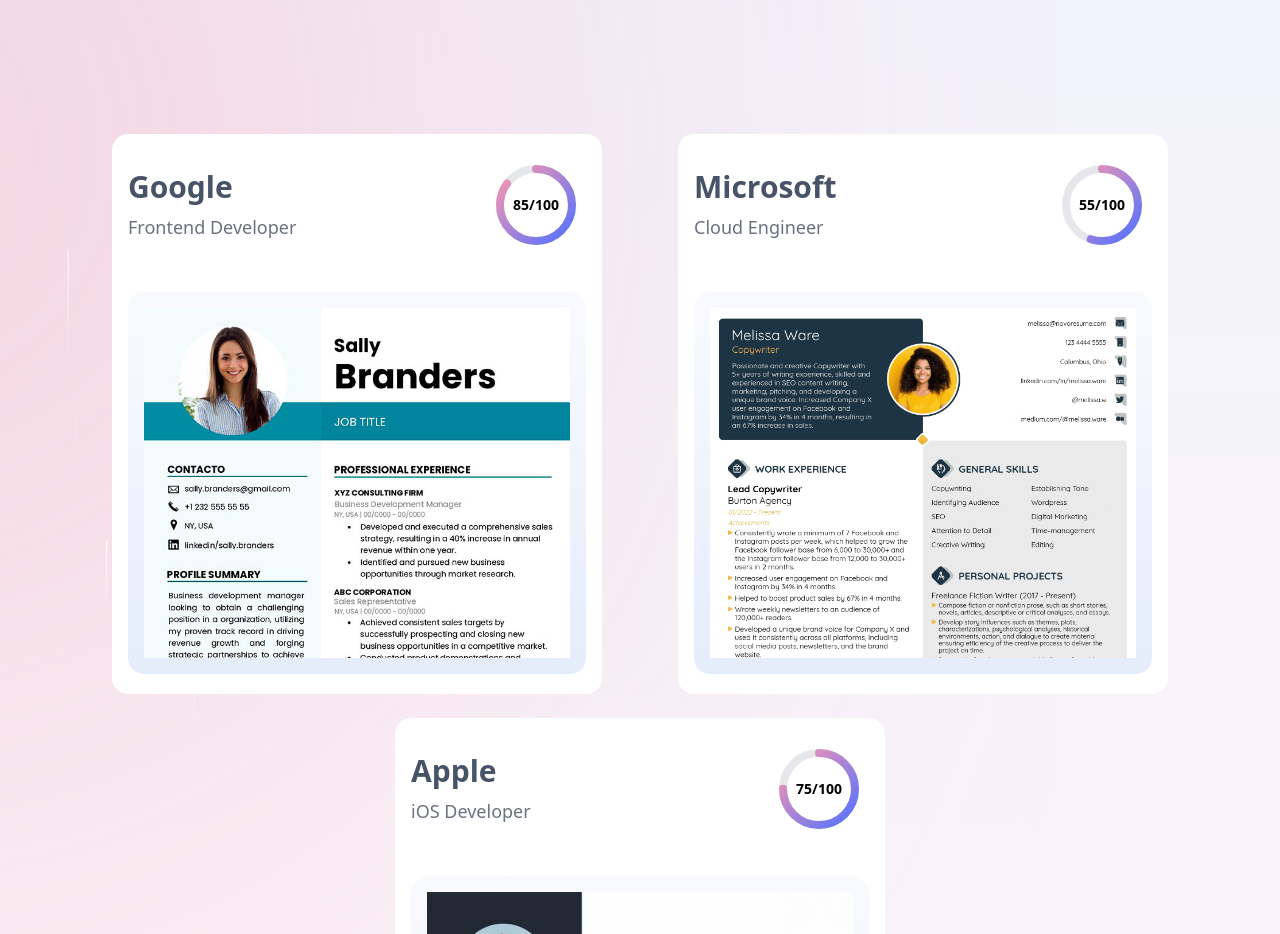
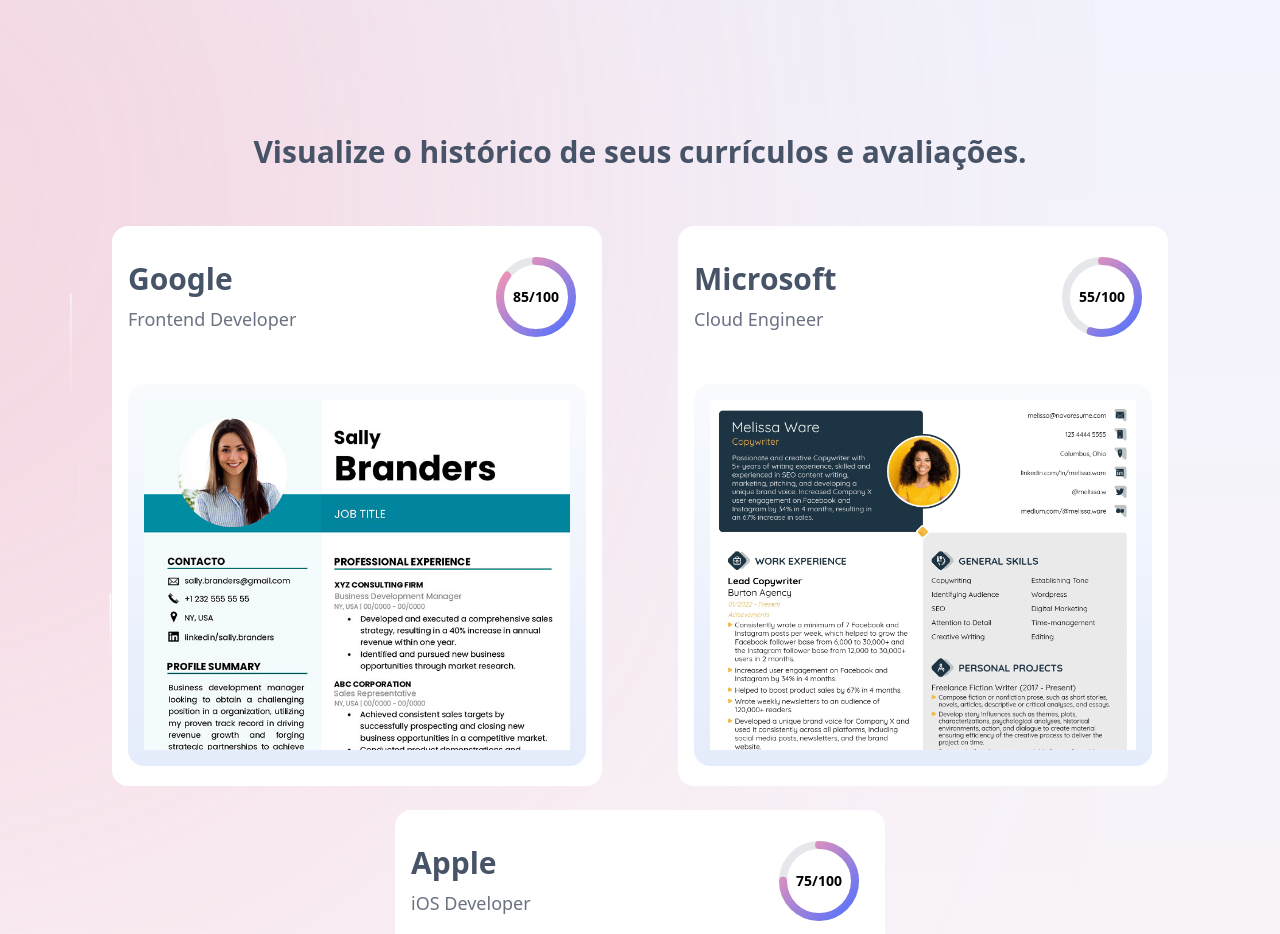
Before and after one commit to Rafael01Gx/resume-analyzer-ai, an Angular app: page /home in a window 1280 px wide. Shown: the part 920-1854 px from the top of the page. Built offline with nearby package versions, Linux system fonts and the light colour scheme; a web font is replaced by a local one.

Commit message:
update: Adicionado descrição em resumes section.

```diff
--- a/src/app/pages/home.component.ts
+++ b/src/app/pages/home.component.ts
@@ -83,6 +83,9 @@
               </div>
             </div>
           </div>
+          <div class="mb-6" >
+            <h2 class="font-semibold text-lg ">Visualize o histórico de seus currículos e avaliações.</h2>
+          </div>
           <div class="resumes-section">
             @for (resume of mockResumes; track resume.id; let i = $index) {
               <app-resume-card [isMock]="true" [key]="i" [resume]="resume"/>
```
